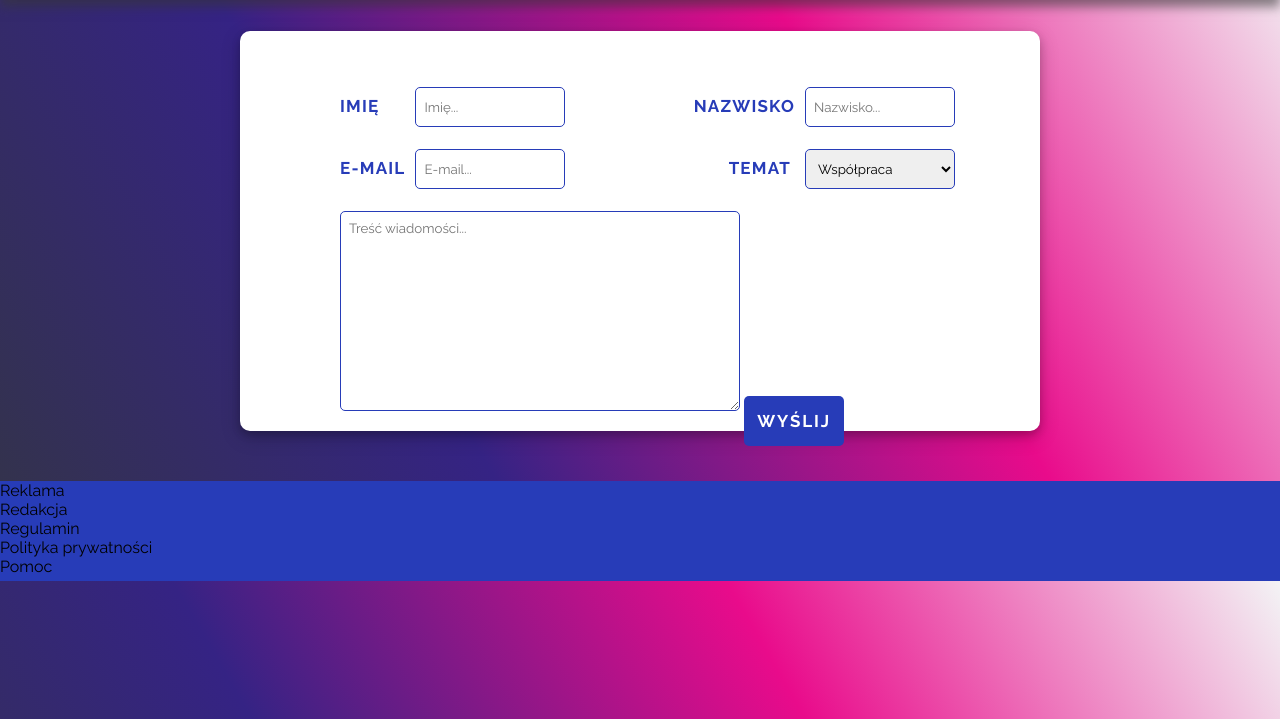
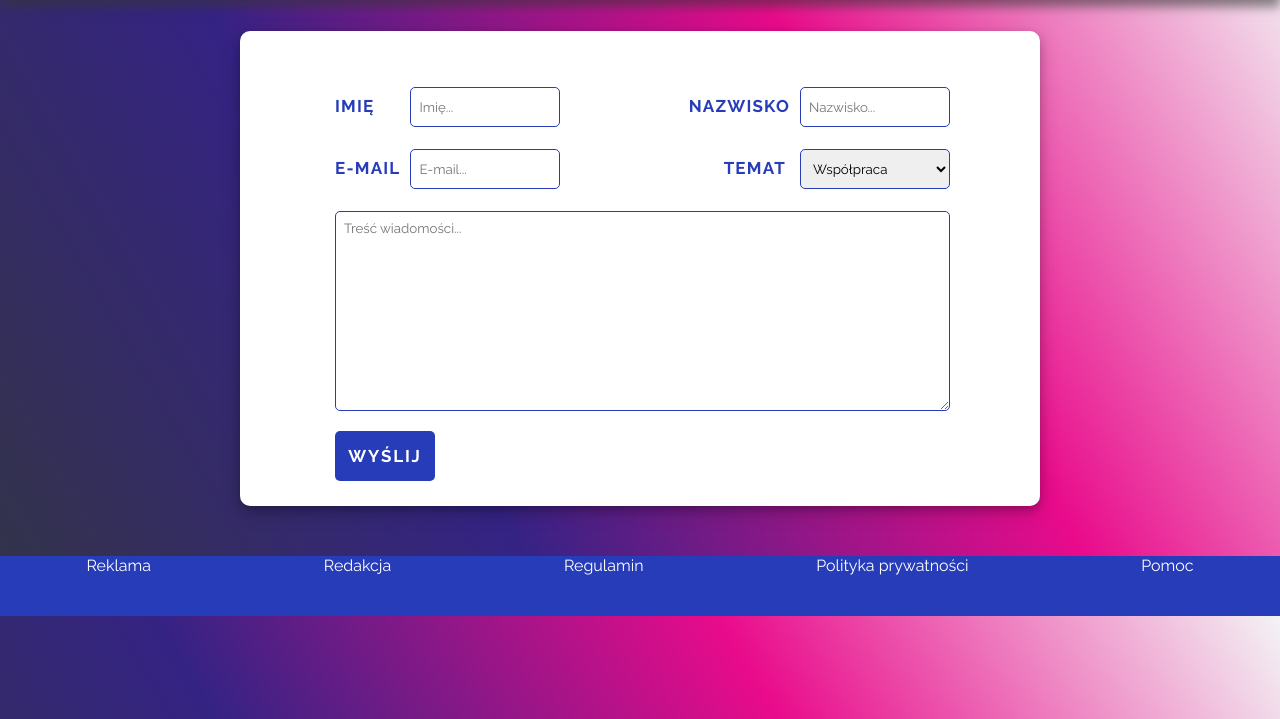
Before and after one commit to MaciejMu/Project1, a plain HTML site: page html/Contact.html in a window 1280 px wide. Shown: the part 81-800 px from the top of the page. Drawn offline with Linux system fonts and the light colour scheme.

Commit message:
minor changes of contact form and footer

```diff
--- a/css/contact.css
+++ b/css/contact.css
@@ -6,9 +6,9 @@
 
 .form {
   background: white;
-  height: 400px;
+  height: 475px;
   width: 800px;
-  padding: 50px 100px 50px 100px;
+  padding: 50px 90px 0px 95px;
   border-radius: 10px;
   box-shadow: 0 4px 8px 0 rgba(0, 0, 0, 0.2), 0 6px 20px 0 rgba(0, 0, 0, 0.19);
 }
@@ -51,7 +51,7 @@
 
 .textarea {
   height: 200px;
-  width: 400px;
+  width: 615px;
 }
 
 .btn {
--- a/css/style.css
+++ b/css/style.css
@@ -50,5 +50,16 @@ body {
 .footer {
   margin-top: 50px;
   background: #273cb8;
-  min-height: 100px;
+  min-height: 60px;
 }
+
+.footer__list {
+  display: flex;
+  flex-direction: row;
+  justify-content: space-around;
+}
+
+.footer__item {
+  color: white;
+  list-style: none;
+}
```
